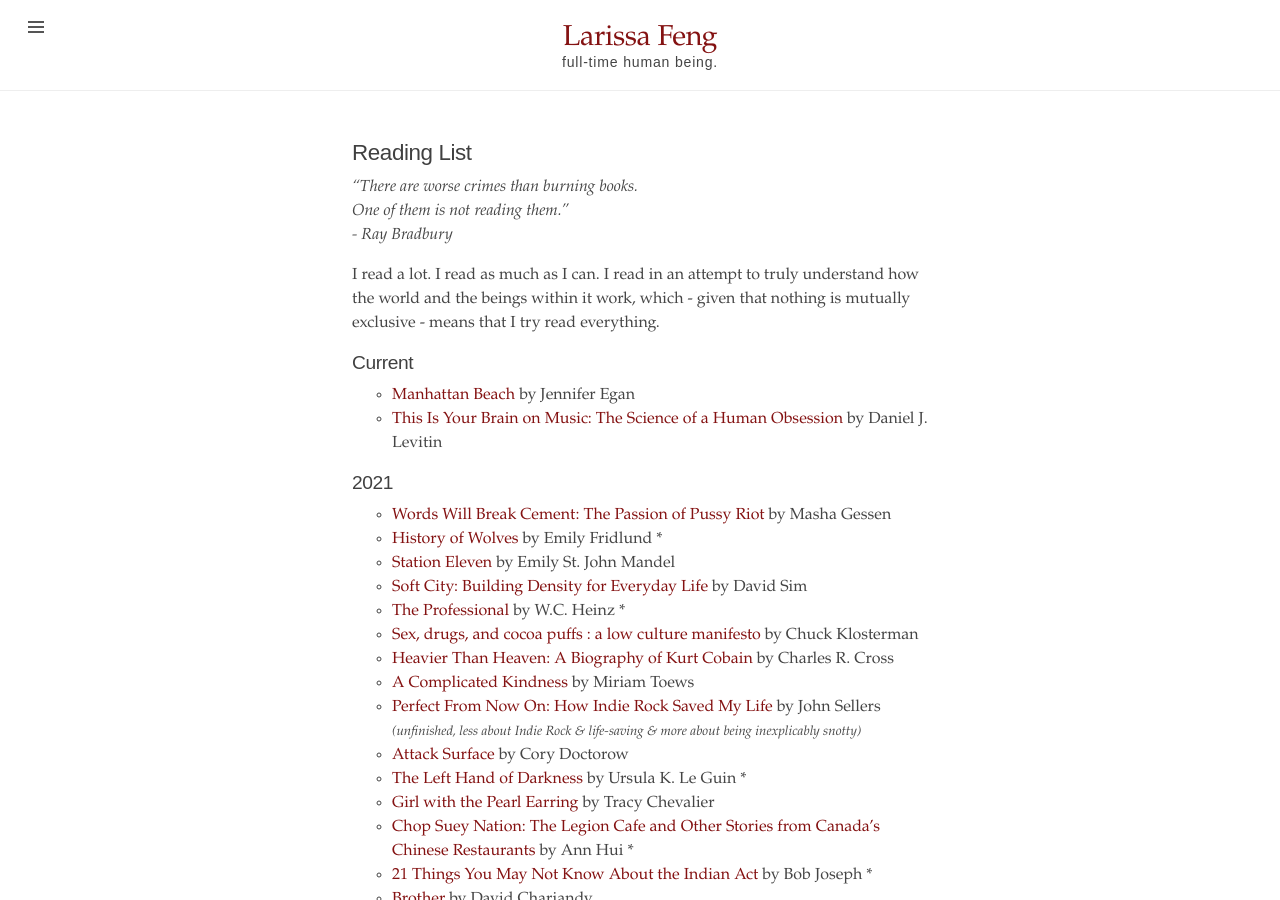
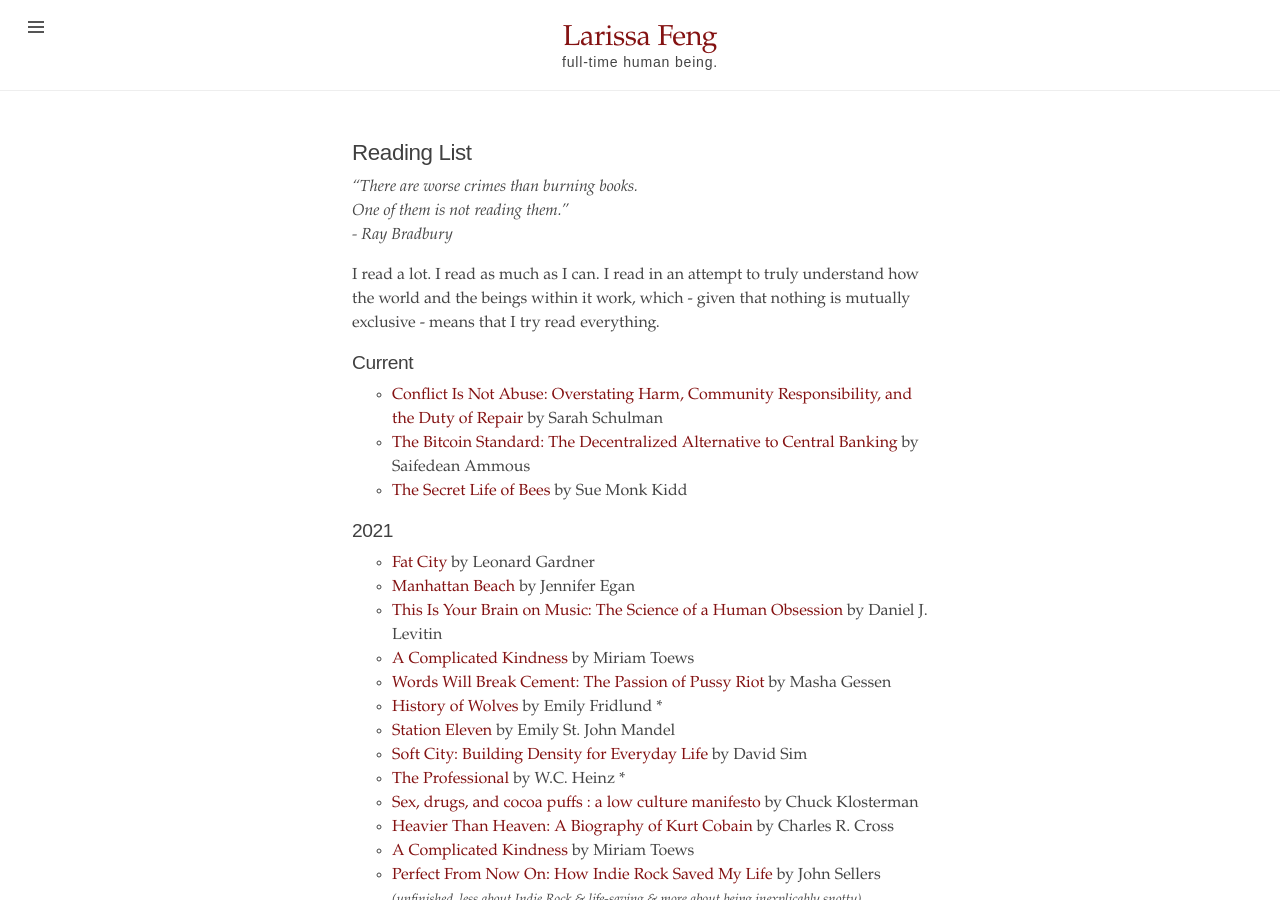
Before and after one commit to mondayrain/mondayrain.github.io, a Jekyll site: the page built from reading_list.md, in a window 1280 px wide and 900 px high. Built offline with Jekyll 4.4.1, drawn with Linux system fonts in a browser that asks for light colours.

Commit message:
Update reading_list.md

```diff
--- a/reading_list.md
+++ b/reading_list.md
@@ -10,10 +10,15 @@ title: Reading List
 I read a lot. I read as much as I can. I read in an attempt to truly understand how the world and the beings within it work, which - given that nothing is mutually exclusive - means that I try read everything.
 
 ## Current
+- [Conflict Is Not Abuse: Overstating Harm, Community Responsibility, and the Duty of Repair](https://arsenalpulp.com/Books/C/Conflict-Is-Not-Abuse) by Sarah Schulman
+- [The Bitcoin Standard: The Decentralized Alternative to Central Banking](https://www.goodreads.com/book/show/36448501-the-bitcoin-standard) by Saifedean Ammous
+- [The Secret Life of Bees](https://en.wikipedia.org/wiki/The_Secret_Life_of_Bees_(novel)) by Sue Monk Kidd
+
+## 2021
+- [Fat City](https://en.wikipedia.org/wiki/Fat_City) by Leonard Gardner
 - [Manhattan Beach](https://www.goodreads.com/book/show/34467031-manhattan-beach) by Jennifer Egan
 - [This Is Your Brain on Music: The Science of a Human Obsession](https://www.goodreads.com/book/show/141565.This_Is_Your_Brain_on_Music) by  Daniel J. Levitin
-
-## 2021
+- [A Complicated Kindness](https://en.wikipedia.org/wiki/A_Complicated_Kindness) by Miriam Toews
 - [Words Will Break Cement: The Passion of Pussy Riot](https://www.goodreads.com/book/show/18114206-words-will-break-cement) by Masha Gessen
 - [History of Wolves](https://www.goodreads.com/book/show/30183198-history-of-wolves) by Emily Fridlund *
 - [Station Eleven](https://www.goodreads.com/book/show/20170404-station-eleven) by Emily St. John Mandel
```
